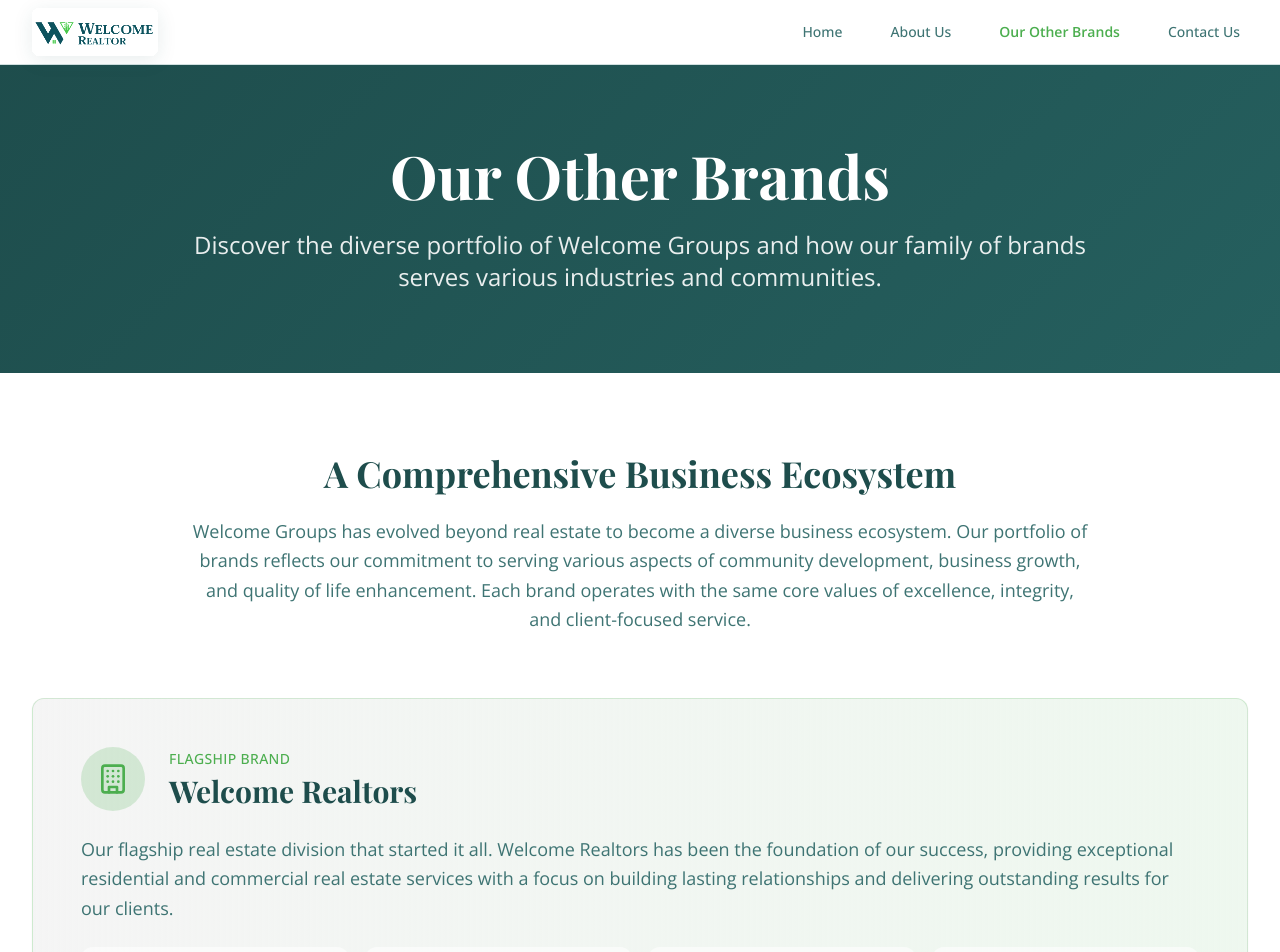
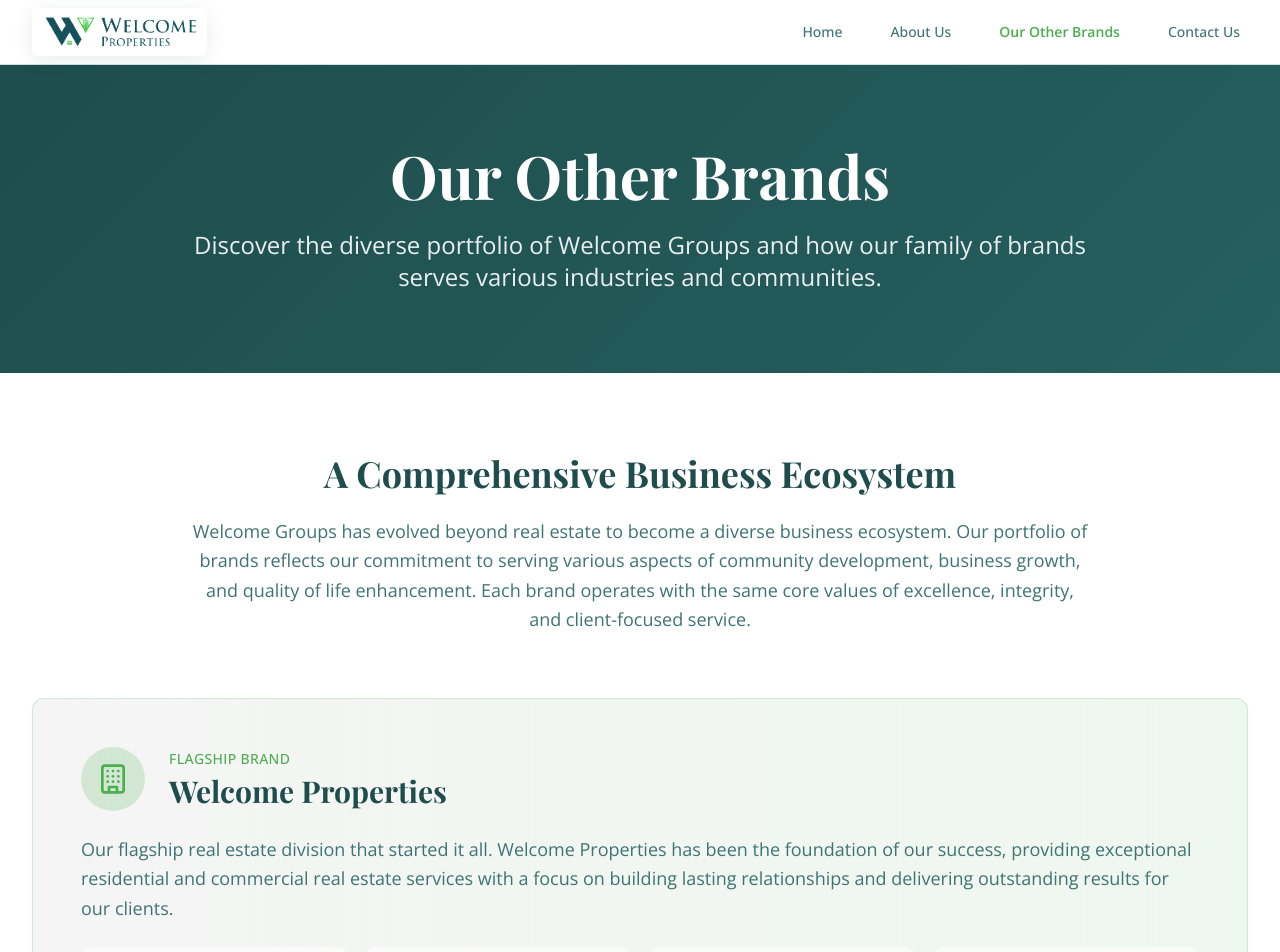
Before and after one commit to muhammedadnanv/Welcome-Realtor, a React (Vite) app: page /brands in a window 1280 px wide. Shown: the top 952 px of the page. Built offline with nearby package versions, Linux system fonts and the light colour scheme.

Commit message:
Update website logo and content
Updated the website logo to the new provided image and changed all instances of "Welcome Realtor" to "Welcome Properties" across the entire website.
-edited src/components/Header.tsx
-edited public/welcome-group-logo.png

```diff
--- a/src/components/Header.tsx
+++ b/src/components/Header.tsx
@@ -27,8 +27,8 @@ const Header = () => {
           {/* Logo */}
           <Link to="/" className="flex items-center space-x-2" aria-label="Welcome Groups Home">
             <img
-              src="/lovable-uploads/dee13c0c-920d-4e30-af96-1a1272dc5dce.png"
-              alt="Welcome Groups - Real Estate Excellence"
+              src="/lovable-uploads/952c238a-582f-4503-bbd0-5467f443e69c.png"
+              alt="Welcome Properties - Real Estate Excellence"
               className="h-10 sm:h-12 w-auto brand-image"
               loading="eager"
             />
--- a/src/pages/Brands.tsx
+++ b/src/pages/Brands.tsx
@@ -6,7 +6,7 @@ import sabirChabu from "@/assets/sabir-chabu.jpg";
 import samsiWelcome from "@/assets/samsi-welcome.jpg";
 const Brands = () => {
   const brands = [{
-    name: "Welcome Realtors",
+    name: "Welcome Properties",
     category: "Real Estate",
     description: "Our flagship real estate division providing comprehensive residential and commercial property services.",
     icon: Building,
@@ -87,12 +87,12 @@ const Brands = () => {
                       Flagship Brand
                     </div>
                     <h3 className="text-3xl font-heading font-bold text-primary">
-                      Welcome Realtors
+                      Welcome Properties
                     </h3>
                   </div>
                 </div>
                 <p className="text-lg text-muted-foreground mb-6 leading-relaxed">
-                  Our flagship real estate division that started it all. Welcome Realtors has been
+                  Our flagship real estate division that started it all. Welcome Properties has been
                   the foundation of our success, providing exceptional residential and commercial
                   real estate services with a focus on building lasting relationships and delivering
                   outstanding results for our clients.
@@ -400,7 +400,7 @@ const Brands = () => {
           </p>
           <div className="flex flex-col sm:flex-row gap-4 justify-center">
             <Button size="lg" variant="secondary">
-              Contact Welcome Realtors
+              Contact Welcome Properties
             </Button>
 
           </div>
--- a/src/pages/Index.tsx
+++ b/src/pages/Index.tsx
@@ -42,7 +42,7 @@ const Index = () => {
           <h1 className="text-4xl md:text-6xl lg:text-7xl font-heading font-bold mb-6 fade-in">
             Welcome to <span className="text-accent">Excellence</span> in Real Estate
           </h1>
-          <p className="text-xl md:text-2xl font-light mb-8 slide-up opacity-90">Your trusted partner for exceptional real estate services. Discover your dream property with Welcome Realtor.</p>
+          <p className="text-xl md:text-2xl font-light mb-8 slide-up opacity-90">Your trusted partner for exceptional real estate services. Discover your dream property with Welcome Properties.</p>
           <div className="flex flex-col sm:flex-row gap-4 justify-center slide-up">
             <Button size="lg" variant="default" className="bg-accent" asChild>
               <Link to="/contact">
```
Also changed, not shown: public/lovable-uploads/952c238a-582f-4503-bbd0-5467f443e69c.png (added).
